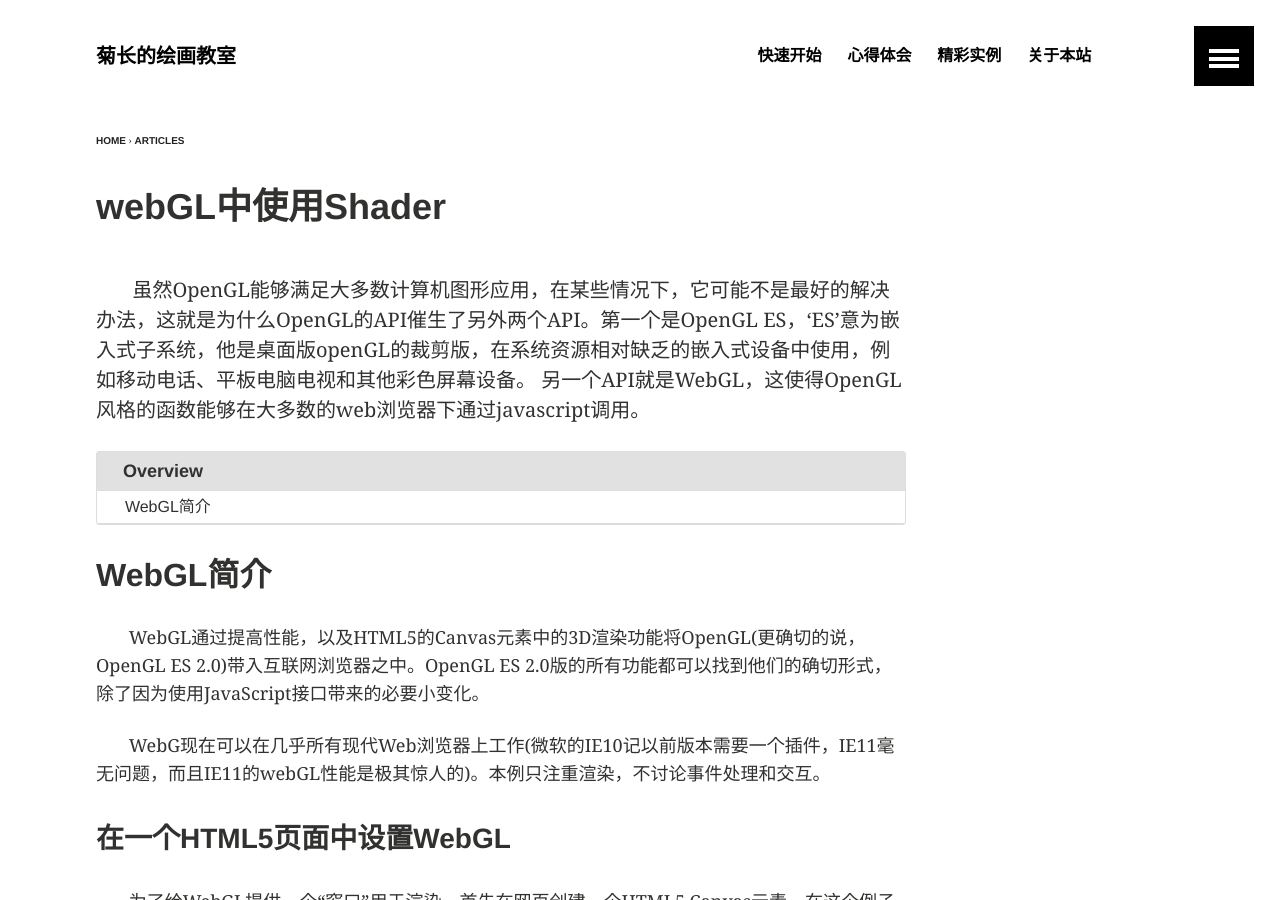
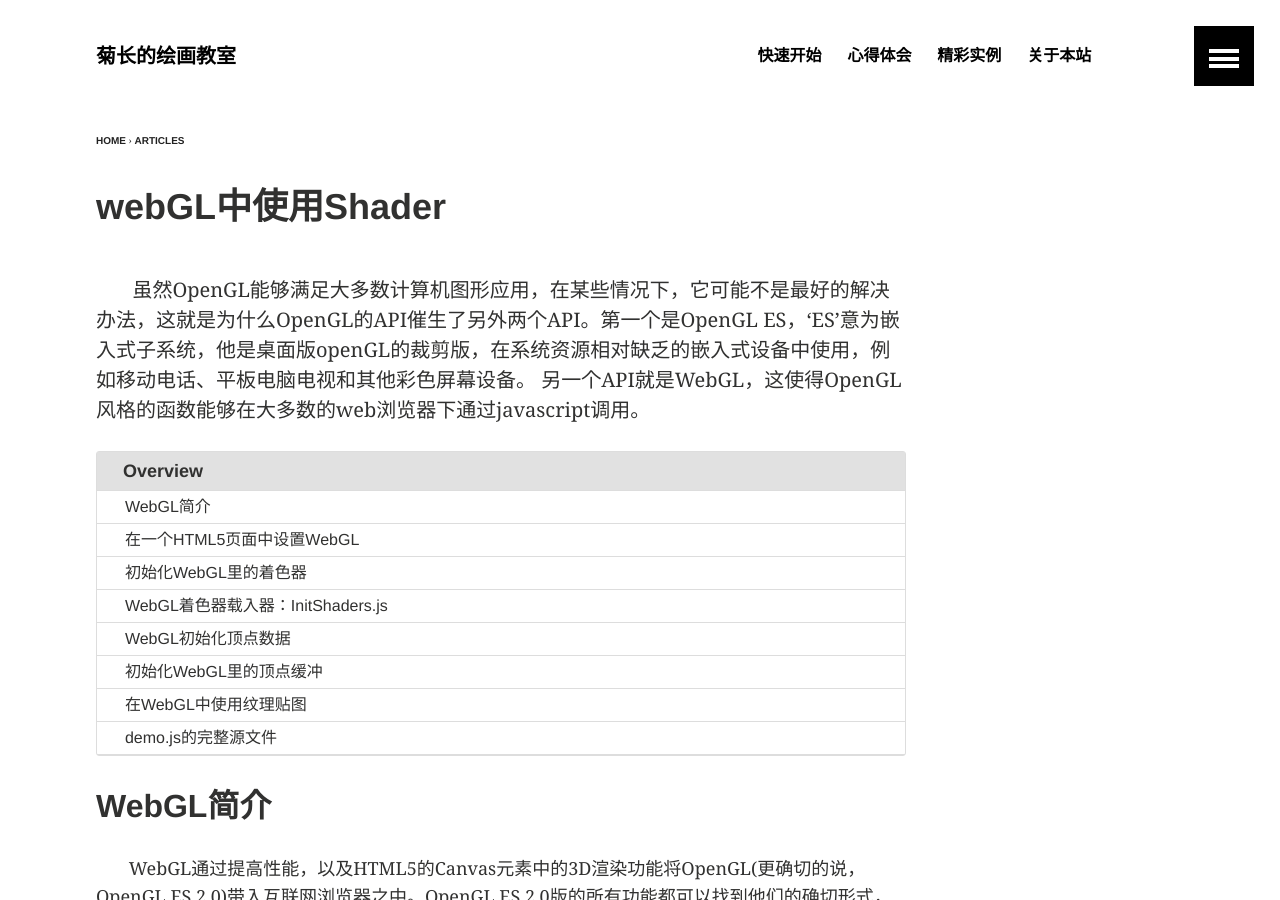
Before and after one commit to THISISAGOODNAME/html5canvas, a Jekyll site: the page built from _posts/articles/2015-09-03-webGLshaders.md, in a window 1280 px wide and 900 px high. Built offline with Jekyll 4.4.1, drawn with Linux system fonts in a browser that asks for light colours.

Commit message:
webGL shader#2

```diff
--- a/_posts/articles/2015-09-03-webGLshaders.md
+++ b/_posts/articles/2015-09-03-webGLshaders.md
@@ -24,7 +24,7 @@ date: 2015-09-03T18:20:06+08:00
 
 &#160; &#160; &#160; &#160;WebG现在可以在几乎所有现代Web浏览器上工作(微软的IE10记以前版本需要一个插件，IE11毫无问题，而且IE11的webGL性能是极其惊人的)。本例只注重渲染，不讨论事件处理和交互。
 
-### 在一个HTML5页面中设置WebGL
+##在一个HTML5页面中设置WebGL
 
 &#160; &#160; &#160; &#160;为了给WebGL提供一个“窗口”用于渲染，首先在网页创建一个HTML5 Canvas元素。在这个例子中，设置他的id为gl-canvas。在后面要使用它的id来初始化WebGL。
 
@@ -99,7 +99,7 @@ date: 2015-09-03T18:20:06+08:00
 
 &#160; &#160; &#160; &#160;现在知道了WebGL已经得到支持了，接下来要扩展实例程序、初始化指定着色器、设置顶点缓冲，以及最后渲染。
 
-### 初始化WebGL里的着色器
+##初始化WebGL里的着色器
 
 &#160; &#160; &#160; &#160;WebGL基于openGL ES2.0版，因此WebGL是一个基于着色器的API，和openGL一样，要求每个应用程序使用顶点和片段着色器来实现渲染，所以，你会遇到加载着色器的需求，和在openGL中一样。
 
@@ -190,7 +190,7 @@ date: 2015-09-03T18:20:06+08:00
 &#160; &#160; &#160; &#160;为了简化编译和链接WebGL的着色器代码，创建了一个InitShaders()程序，但是没有加载glsl文件；着色器定义在了HTML页面源代码中。为了组织好代码，创建InitShaders.js文件。
 
 
-### WebGL着色器载入器：InitShaders.js
+##WebGL着色器载入器：InitShaders.js
 
 
 {% highlight javascript %}
@@ -255,7 +255,7 @@ function InitShaders(gl, vertexShaderId, fragmentShaderId) {
 
 &#160; &#160; &#160; &#160;有了编译和链接到着色器的方法，就可以继续初始化图形数据、加载纹理，并完成WebGL程序的其他部分。
 
-### WebGL初始化顶点数据
+##WebGL初始化顶点数据
 
 &#160; &#160; &#160; &#160;WebGL带给JavaScript的一个显著特征就是类型化数组(typed arrays)，它扩展为JavaScript数组概念，并满足OpenGL数据类型风格，几种类型化数组的类型如下表所示。
 
@@ -277,7 +277,7 @@ function InitShaders(gl, vertexShaderId, fragmentShaderId) {
 
 &#160; &#160; &#160; &#160;第一次需要分配和填充(这两者可以在一个单一的操作里面做)一个类型化数组来存储顶点数据。在此之后，设置VBO即可，和在openGL中是一样的。
 
-### 初始化WebGL里的顶点缓冲
+##初始化WebGL里的顶点缓冲
 
 
 {% highlight javascript %}
@@ -298,7 +298,7 @@ gl.enableVertexAttribArray(vPos);
 {% endhighlight %}
 
 
-### 在WebGL中使用纹理贴图
+##在WebGL中使用纹理贴图
 
 
 &#160; &#160; &#160; &#160;在webGL中使用纹理和openGL一样，但加载处理要简单得多，因为有HTML的帮助。事实上，从文件加载纹理仅仅需要一行代码即可完成。比如，加载一个名为的单一纹理。
@@ -344,7 +344,7 @@ function configureTexture(image) {
 > 由于OpenGL ES 2.0版本的原因，WebGL只支持分辨率为2的幂的纹理。
 
 
-### demo.js的完整源文件
+##demo.js的完整源文件
 
 
 {% highlight javascript %}
```
